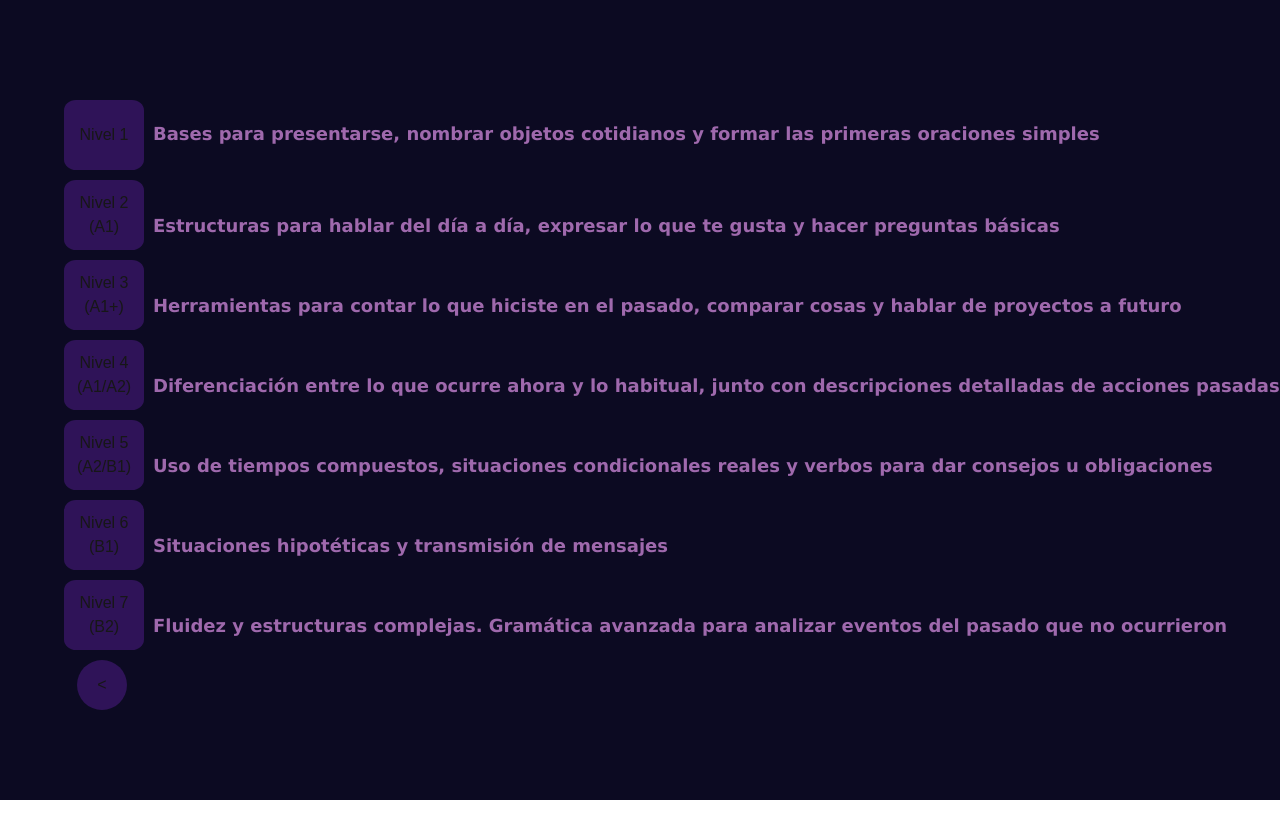
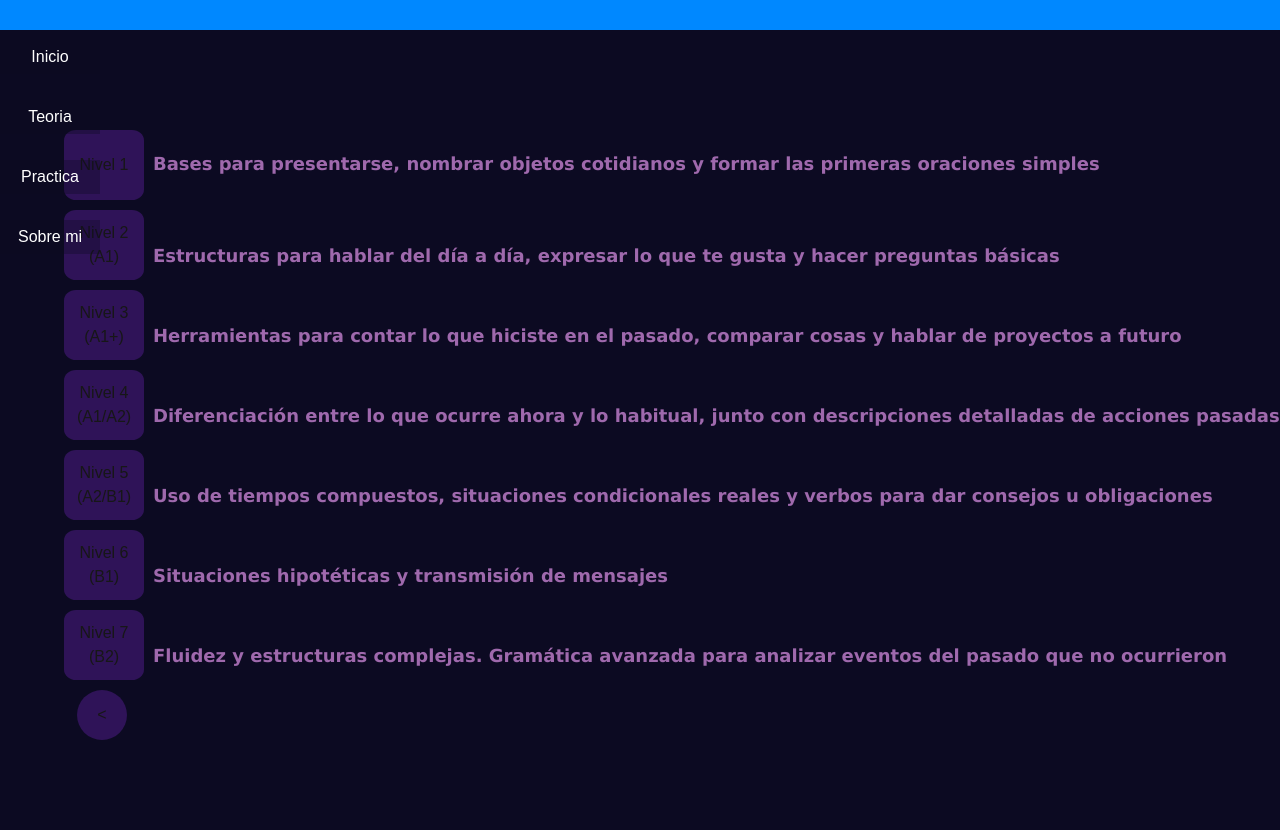
Before and after one commit to Gonzalocapelari/english_repo, a Next.js app: page /teoria in a window 1280 px wide. Before the commit the page ends 800 px from the top, so only its background shows below. Built offline with nearby package versions, Linux system fonts and the light colour scheme.

Commit message:
Agregación de componente header con animacion de cascada

```diff
--- /dev/null
+++ b/app/componentes/header.tsx
@@ -0,0 +1,23 @@
+import "../styles/header.css"
+export default function Header(){
+
+
+    return(
+        <div className="header">
+            <section className="burger"><div className="barra"></div>
+            <div style={{height: "2px"}}/>
+            <div className="barra"></div>
+            <div style={{height: "2px"}}/>
+            <div className="barra"></div></section>
+            <ul className="listaHeader">
+                <li><button className="botonHEAD">Inicio</button></li>
+                <div style={{height: "6px"}}/>
+                <li><button className="botonHEAD">Teoria</button></li>
+                <div style={{height: "6px"}}/>
+                <li><button className="botonHEAD">Practica</button></li>
+                <div style={{height: "6px"}}/>
+                <li><button className="botonHEAD">Sobre mi</button></li>
+                </ul>
+        </div>
+    );
+}
--- a/app/layout.tsx
+++ b/app/layout.tsx
@@ -1,7 +1,7 @@
 import type { Metadata } from "next";
 import { Geist, Geist_Mono } from "next/font/google";
 import "./globals.css";
-
+import Header from "@/app/componentes/header";
 const geistSans = Geist({
   variable: "--font-geist-sans",
   subsets: ["latin"],
@@ -23,7 +23,9 @@ export default function RootLayout({ children }: LayoutProps<"/">) {
       lang="en"
       className={`${geistSans.variable} ${geistMono.variable} h-full antialiased`}
     >
-      <body className="min-h-full flex flex-col">{children}</body>
+      <body className="min-h-full flex flex-col">
+      <Header></Header>
+      {children}</body>
     </html>
   );
 }
--- /dev/null
+++ b/app/styles/header.css
@@ -0,0 +1,65 @@
+.header {
+    height: 30px;
+    width: 100%;
+    background-color: rgba(0, 136, 255);
+    display: flex;
+    position: relative;
+    z-index: 10;
+}
+.burger{
+    position: relative;
+    row-gap: 10px;
+    gap:10%;
+    padding-top: 10px;
+    padding-left: 35px;
+
+    transition: opacity 0.5s ease-in-out;
+}
+
+.barra{
+    height: 3px;
+    width: 20;
+    background-color: white;
+    position: relative;
+
+}
+.listaHeader {
+    padding-left: 10px;
+    position: absolute;
+    top: 40px;
+    list-style: none;
+    padding: 0;
+    margin: 0;
+    flex-direction: column;
+    gap: 10px;
+
+    /* Configuración de la animación */
+    display: flex;
+    opacity: 0;
+    visibility: hidden;
+    transform: translateY(-15px); /* Empieza desplazado hacia arriba */
+    transition: all 0.4s ease-in-out; /* Duración y curva de la animación */
+}
+
+.header:hover .listaHeader {
+    opacity: 1;
+    visibility: visible;
+    transform: translateY(0); /* Cae a su posición original */
+}
+.header:hover .burger{
+    opacity: 0;
+}
+.botonHEAD {
+    position: relative;
+    width: 100px;
+    background-color: rgba(12, 10, 34, 0.342);
+    transition: background-color 0.2s ease-in-out;
+    border: none;
+    color: white;
+    cursor: pointer;
+    padding: 5px;
+}
+
+.botonHEAD:hover {
+    background-color: rgba(0, 136, 255);
+}
```
